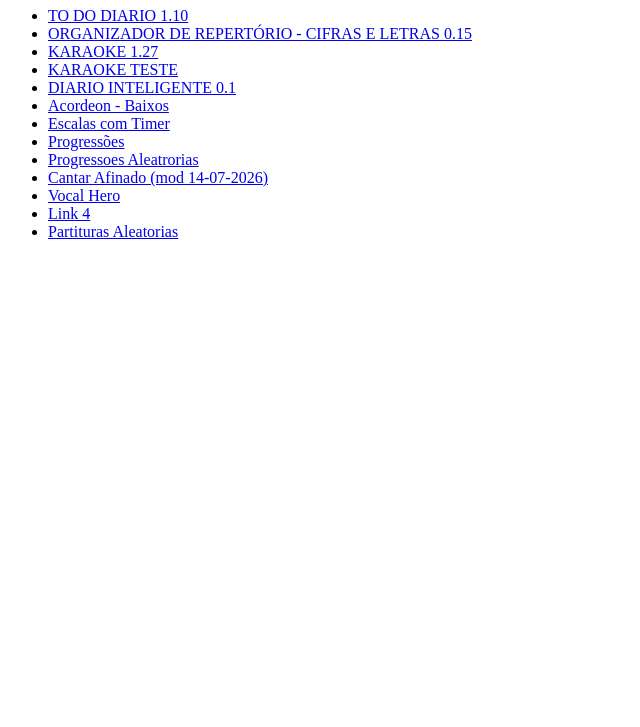
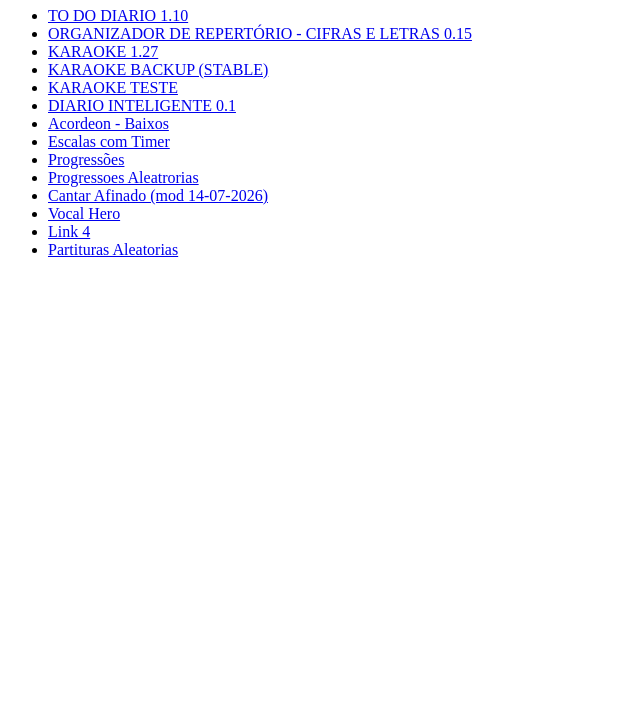
Before and after one commit to kolfadoff/aihtmltests, a plain HTML site: page index.html in a window 1280 px wide. Shown: the part 73-800 px from the top of the page, without its empty margins (0-640 px from the left). Drawn offline with Linux system fonts and the light colour scheme.

Commit message:
Add link to KARAOKE BACKUP in index.html

```diff
--- a/index.html
+++ b/index.html
@@ -11,6 +11,7 @@
         <li><a href="tododiario.html">TO DO DIARIO 1.10</a></li>
         <li><a href="cifraseletras.html">ORGANIZADOR DE REPERTÓRIO - CIFRAS E LETRAS 0.15</a></li>
         <li><a href="karaoke.html">KARAOKE 1.27</a></li>
+        <li><a href="karaokebackup.html">KARAOKE BACKUP (STABLE)</a></li>
         <li><a href="karaoketeste.html">KARAOKE TESTE</a></li>
         <li><a href="diariointeligente.html">DIARIO INTELIGENTE 0.1</a></li>
         <li><a href="accordionbass.html">Acordeon - Baixos</a></li>
```
